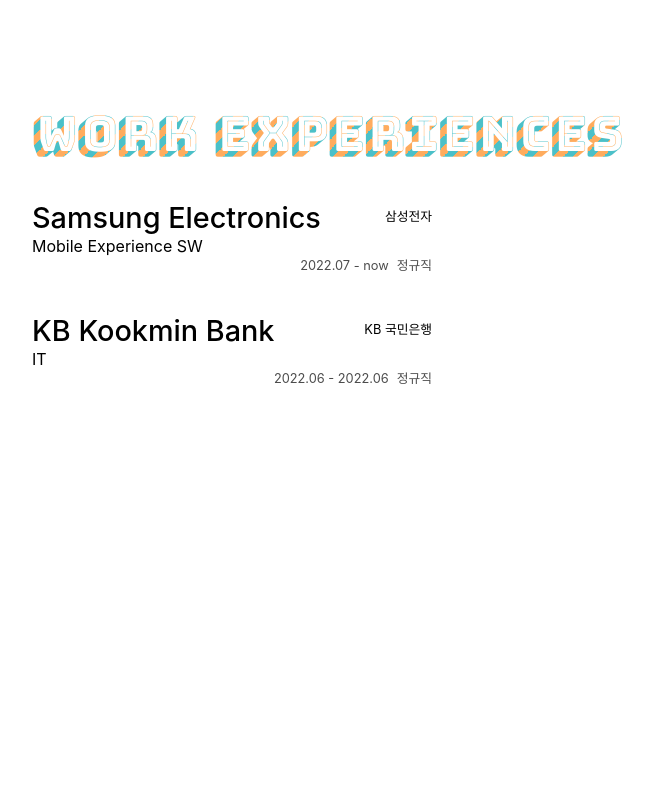
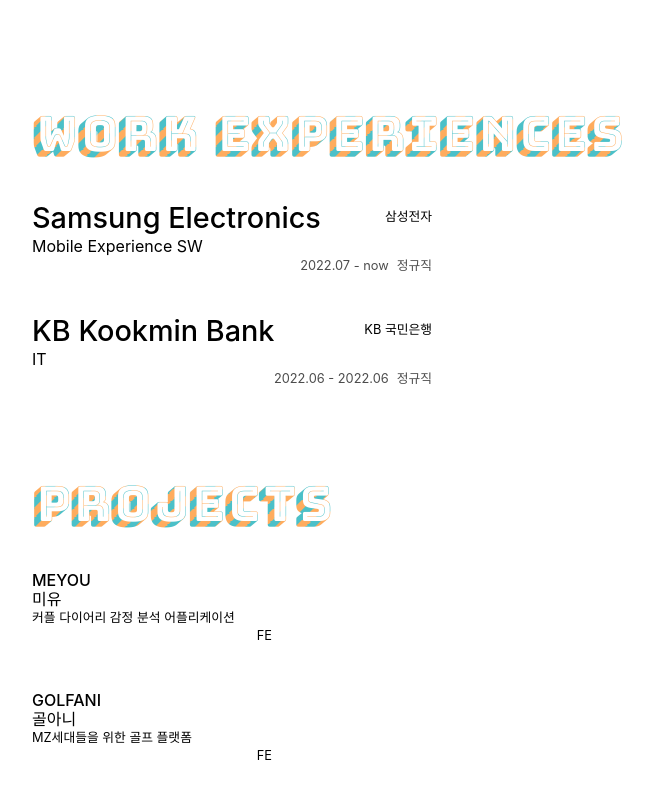
Before and after one commit to gudwh14/jjo, a Next.js app: page / in a window 1280 px wide. Shown: the part 900-1698 px from the top of the page, without its empty margins (13-666 px from the left). Before the commit the page ends 1331 px from the top, so only its background shows below. Built offline with nearby package versions, Linux system fonts and the light colour scheme.

Commit message:
feat : index.tsx

```diff
--- a/pages/index.tsx
+++ b/pages/index.tsx
@@ -4,6 +4,7 @@
 import { FlexCenter } from '../styles/style';
 import Intro from '@components/Intro';
 import Work from '@components/Work';
+import Project from '@components/Project';
 
 const Home: NextPage = () => {
   return (
@@ -11,6 +12,7 @@
       <Profile />
       <Intro />
       <Work />
+      <Project />
     </AppLayout>
   );
 };
```
